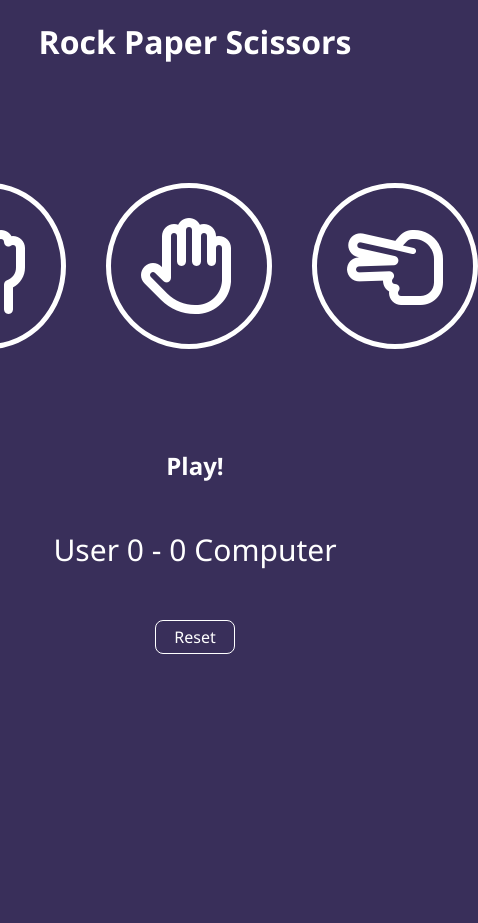
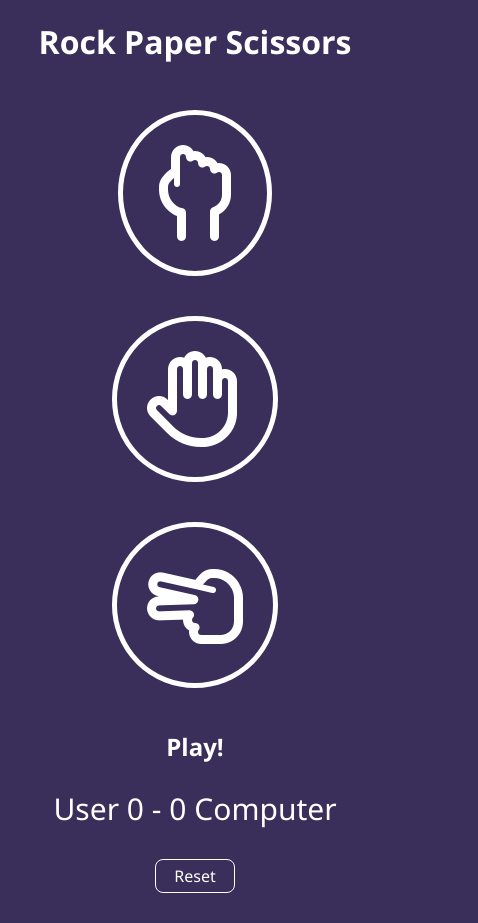
Before and after one commit to alexakearns/RPS, a website: page index.html in a window 390 px wide. Shown: the whole page, 478 px wide, since content can reach past the window. Before the commit the page ends 844 px from the top, so only its background shows below. Drawn offline with Linux system fonts and the light colour scheme.

Commit message:
Add styling for mobile

```diff
--- a/style.css
+++ b/style.css
@@ -1,11 +1,11 @@
 * {
+  background: #392F5A;
+  box-sizing: border-box;
+  color: #fff;
+  font-family: 'Segoe UI', Tahoma, Geneva, Verdana, sans-serif;
   margin: 0;
   padding: 0;
-  box-sizing: border-box;
   text-align: center;
-  font-family: 'Segoe UI', Tahoma, Geneva, Verdana, sans-serif;
-  background: #392F5A;
-  color: #fff;
 }
 
 header {
@@ -15,8 +15,9 @@ header {
 .game-options {
   display: flex;
   flex-direction: row;
+  flex-wrap: wrap;
+  justify-content: center;
   padding: 80px 80px 60px 80px;
-  justify-content: center;
 }
 
 .hands {
@@ -32,11 +33,8 @@ header {
   transform: scale(1.2);
 }
 
-.game-result {
-  height: 100px
-}
-
 #result {
+  margin-bottom: 30px;
   padding: 20px;
 }
 
@@ -71,3 +69,18 @@ header {
   border: solid 4px #fc121b;
   box-shadow: 0 0 10px #d01115;
 }
+
+@media only screen and (max-width: 600px) {
+  .game-options {
+    padding: 7px;
+  }
+
+  #result {
+    margin-bottom: 10px;
+    padding: 15px;
+  }
+
+  .btn {
+    margin: 30px auto;
+  }
+}
```
